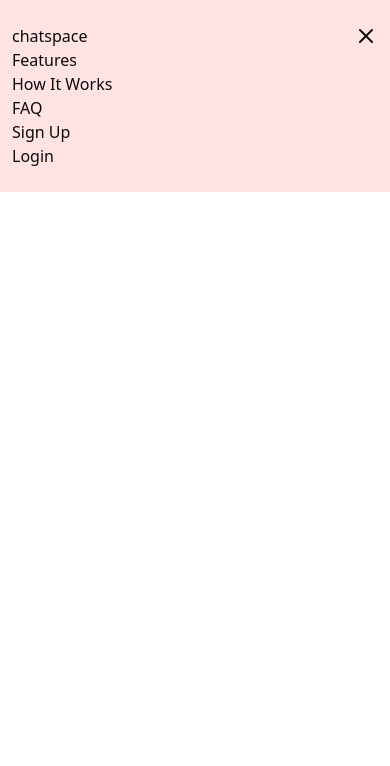
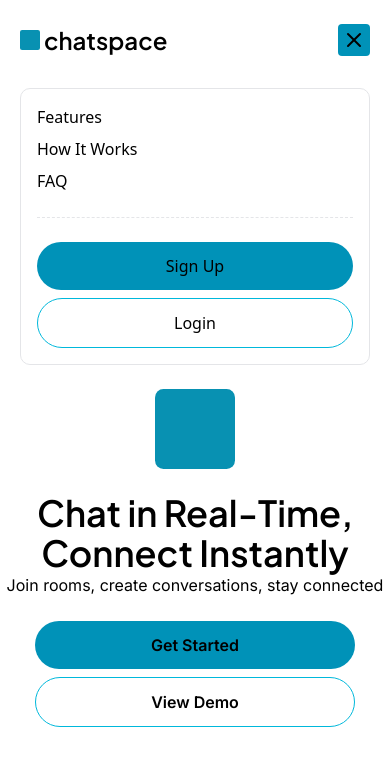
Before and after one commit to emmant-web/chatspace, a React (Vite) app: page / in a window 390 px wide. Both pictures are taken after a click on the button 366 px from the left and 36 px from the top of the page. Shown: the top 766 px of the page. Built offline with nearby package versions, Linux system fonts and the light colour scheme.

Commit message:
added styling for landing page navbar and WIP for hero section

```diff
--- a/src/App.tsx
+++ b/src/App.tsx
@@ -7,6 +7,7 @@ function App() {
     <>
       <LandingPage />
 
+
     </>
   )
 }
--- a/src/components/landing/Hero.tsx
+++ b/src/components/landing/Hero.tsx
@@ -1,14 +1,31 @@
+import { MacbookScroll } from "../ui/macbook-scroll";
+import PlaceholderLogo from "../../assets/images/icons/placeholder-logo.svg";
 
 
-import {MacbookScroll} from "../ui/macbook-scroll"
+function Hero() {
+  return (
+    <div>
+      {/* layout for mobile and tablet */}
+      <div className="flex flex-col gap-6 justify-center items-center lg:hidden">
+        <div>
+            <img className="w-20 h-20" src={PlaceholderLogo} alt="placeholder logo" />
+        </div>
+        <div className="flex flex-col justify-center items-center text-center w-sm md:w-lg">
+            <h1 className="text-h2">Chat in Real-Time, Connect Instantly</h1>
+            <p className="text-body md:text-body-lg">Join rooms, create conversations, stay connected</p>
+        </div>
+        <div className="flex flex-col gap-2 w-xs">
+            <button className="text-button btn-rectangle-filled cursor: pointer">Get Started</button>
+            <button className="text-button btn-rectangle-outlined cursor: pointer">View Demo</button>
+        </div>
+      </div>
 
-
-function Hero(){
-    return(
-        <div>
-            <MacbookScroll src="https://placehold.co/1920x1080" />
-        </div>
-    )
+      {/* layout for desktop */}
+      <div className="hidden lg:block">
+        <MacbookScroll src="https://images.unsplash.com/photo-1631888718423-082c9f5b0206?q=80&w=1176&auto=format&fit=crop&ixlib=rb-4.1.0&ixid=M3wxMjA3fDB8MHxwaG90by1wYWdlfHx8fGVufDB8fHx8fA%3D%3D" />
+      </div>
+    </div>
+  );
 }
 
 
--- a/src/components/landing/LandingNavbar.tsx
+++ b/src/components/landing/LandingNavbar.tsx
@@ -1,17 +1,25 @@
 import { useState } from "react";
 import { Link } from "react-router";
 import { X, Menu } from "lucide-react";
+import PlaceholderLogo from "../../assets/images/icons/placeholder-logo.svg";
 
 function LandingNavbar() {
   const [mobileMenuOpen, setMobileMenuOpen] = useState(false);
 
   return (
     // how to build navbar - logo, mobile right side (use md:hidden), then for tablet and desktop show the two buttons (sign up and login)
-    <nav className="bg-red-100 px-3 py-6 ">
+    <nav className="bg-background px-5 py-6 ">
       <div className="flex justify-between">
         <div className="flex justify-between w-full">
           <div className="flex justify-between gap-8">
-            <Link to="/">chatspace</Link>
+            <Link to="/" className="flex items-center gap-1">
+              <img
+                className="w-5 h-5"
+                src={PlaceholderLogo}
+                alt="placeholderlogo"
+              />
+              <p className="text-h3">chatspace</p>
+            </Link>
 
             <div className="sm: hidden lg:flex lg:gap-4">
               <a href="#features">Features</a>
@@ -20,7 +28,7 @@ function LandingNavbar() {
             </div>
           </div>
           {/* desktop buttons */}
-          <div className="sm: hidden md: hidden lg:flex lg:gap-4">
+          <div className="sm: hidden lg:flex lg:gap-4">
             <Link to="">Sign Up</Link>
             <Link to="">Login</Link>
           </div>
@@ -28,23 +36,39 @@ function LandingNavbar() {
 
         {/* mobile burger icon */}
         <button
-          className="bg-green lg:hidden"
+          className="bg-primary rounded p-1 md:p-2 lg:hidden"
           onClick={() => setMobileMenuOpen(!mobileMenuOpen)}
         >
           {mobileMenuOpen ? <X /> : <Menu />}
         </button>
       </div>
 
+
       {/* mobile menu - opening mobile menu */}
-      {mobileMenuOpen && (
-        <div className="flex flex-col">
+      <div
+        className={`
+          lg:hidden
+          overflow-hidden
+          transition-all
+          duration-300
+          ease-in-out
+          ${mobileMenuOpen ? "max-h-96 opacity-100 mt-4" : "max-h-0 opacity-0 mt-0"}
+        `}
+      >
+        <div className="flex flex-col justify-center mt-4 border-1 gap-2 bg-background border-border rounded-lg p-4">
           <a href="#features">Features</a>
           <a href="#how-it-works">How It Works</a>
           <a href="#faq">FAQ</a>
-          <Link to="">Sign Up</Link>
-          <Link to="">Login</Link>
+        <hr className="border-t border-border my-4 border-dashed" />
+
+          <Link className="btn-rectangle-filled" to="">
+            Sign Up
+          </Link>
+          <Link className="btn-rectangle-outlined" to="">
+            Login
+          </Link>
         </div>
-      )}
+      </div>
     </nav>
   );
 }
--- a/src/index.css
+++ b/src/index.css
@@ -1,11 +1,16 @@
+@import url('https://fonts.googleapis.com/css2?family=Inter:ital,opsz,wght@0,14..32,100..900;1,14..32,100..900&family=Plus+Jakarta+Sans:ital,wght@0,200..800;1,200..800&display=swap');
+
 @import "tailwindcss";
 @import "tw-animate-css";
 
 @custom-variant dark (&:is(.dark *));
 
+
 @theme {
+  --font-heading: 'Plus Jakarta Sans', ui-sans-serif, system-ui, sans-serif;
+  --font-body: 'Inter', ui-sans-serif, system-ui, sans-serif;
+}
 
-}
 
 @theme inline {
   --radius-sm: calc(var(--radius) - 4px);
@@ -97,7 +102,49 @@
   * {
     @apply border-border outline-ring/50;
   }
-  body {
-    @apply bg-background text-foreground;
+}
+
+
+@layer components{
+  .btn-rectangle-filled{
+    @apply flex justify-center bg-primary rounded-full px-2 py-3
+  }
+
+  .btn-rectangle-outlined{
+    @apply flex justify-center border border-secondary rounded-full px-2 py-3
+  }
+
+
+
+  .text-h1 {
+    @apply font-heading text-5xl md:text-6xl font-bold;
+  }
+
+  .text-h2 {
+    @apply font-heading text-4xl md:text-5xl font-semibold;
+  }
+
+  .text-h3 {
+    @apply font-heading text-2xl md:text-3xl font-semibold;
+  }
+
+
+
+  .text-body {
+    @apply font-body text-base;
+  }
+
+  .text-body-lg {
+    @apply font-body text-lg;
+  }
+
+  .text-small {
+    @apply font-body text-sm;
+  }
+
+
+
+  .text-button {
+    @apply font-body text-base font-semibold px-2 py-3;
   }
 }
--- a/src/pages/LandingPage.tsx
+++ b/src/pages/LandingPage.tsx
@@ -9,7 +9,7 @@ function LandingPage(){
     return (
         <div>
             <LandingNavbar />
-            {/* <Hero /> */}
+            <Hero />
 
         </div>
     )
```
Also changed, not shown: src/assets/images/icons/placeholder-logo.svg (added).
